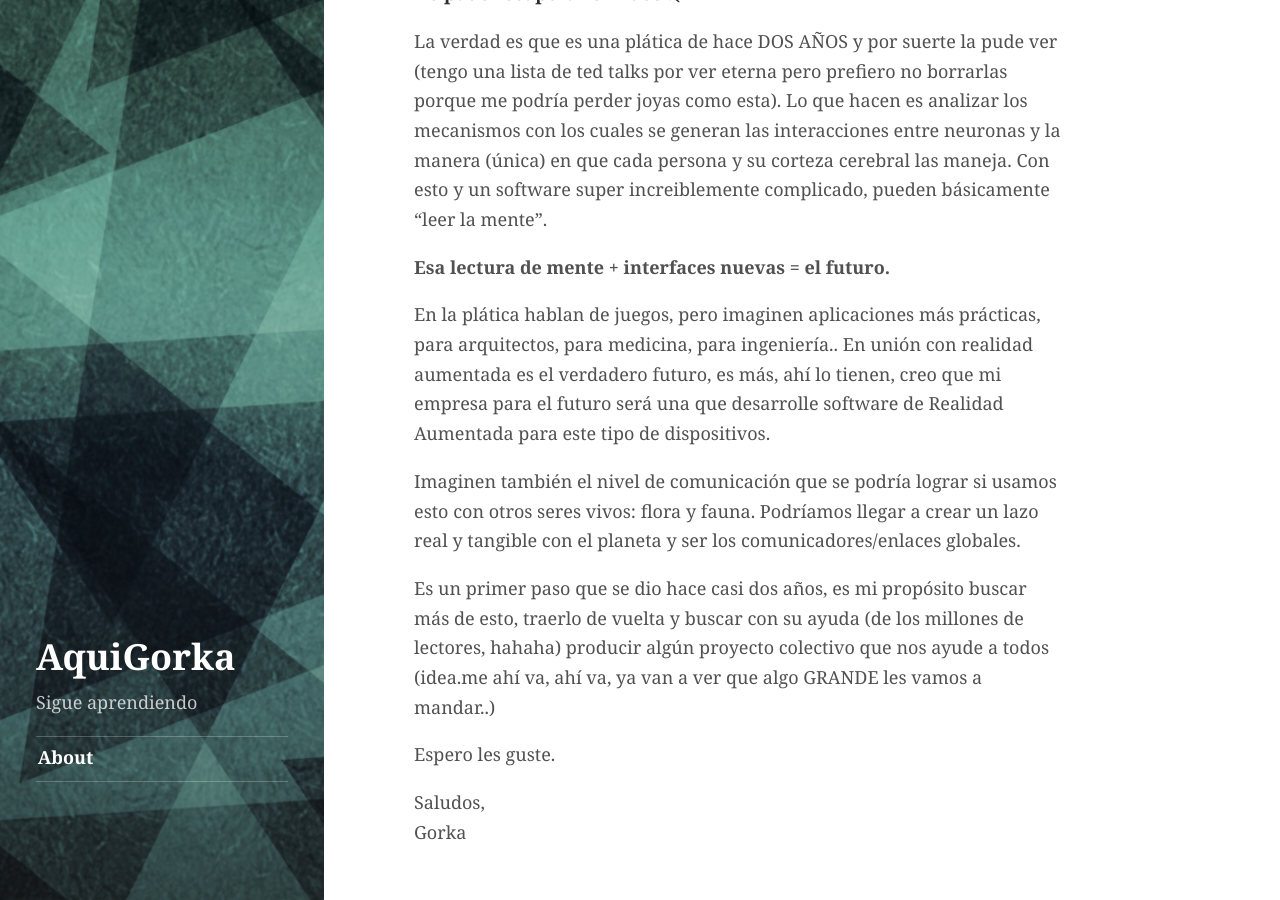
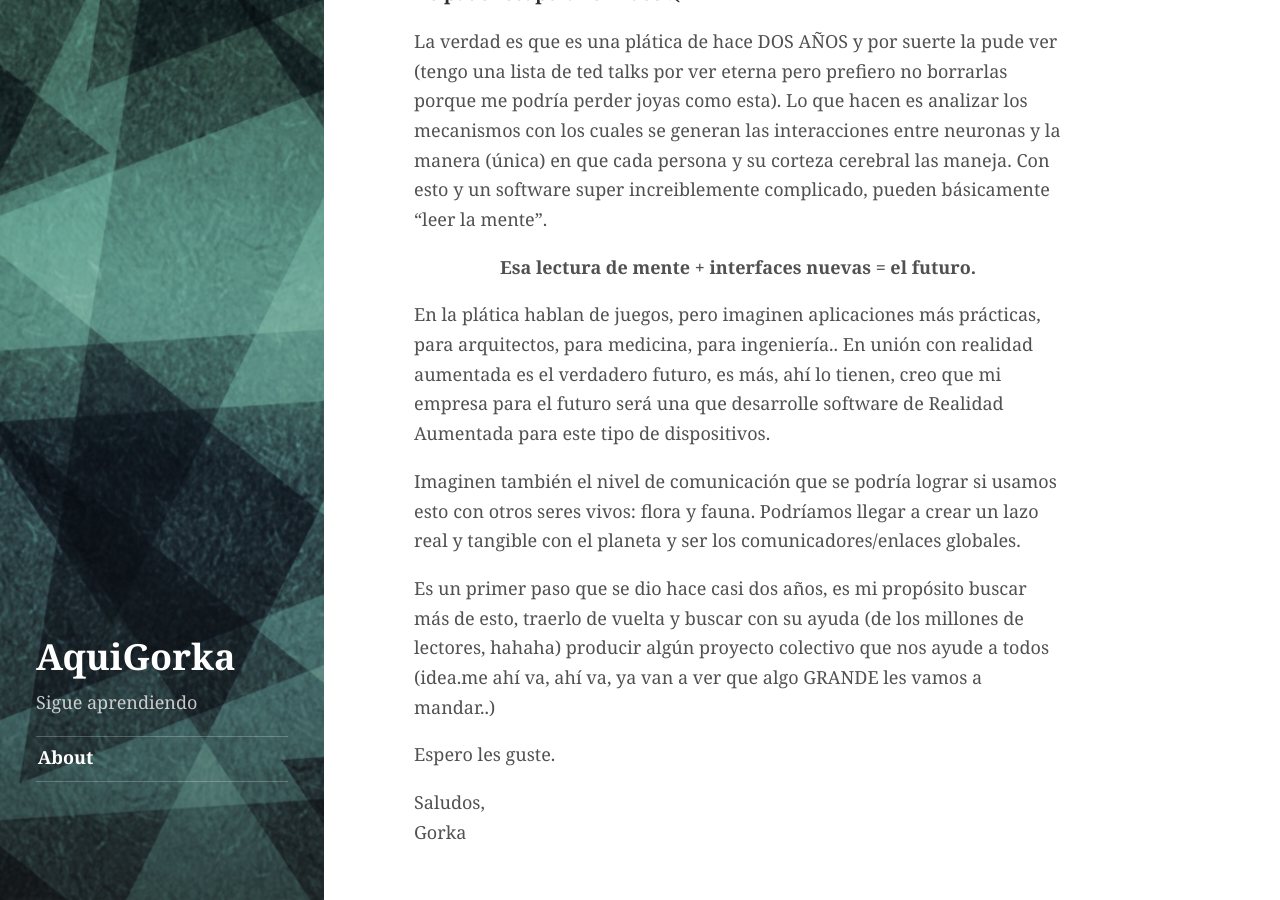
Before and after one commit to AquiGorka/aquigorka.github.io, a Jekyll site: the page built from _posts/2012-01-02-lo-que-podremos-llegar-a-hacer.md, in a window 1280 px wide and 900 px high, scrolled down 546 px. Built offline with Jekyll 4.4.1, drawn with Linux system fonts in a browser that asks for light colours; grey boxes are pictures that could not be loaded.

Commit message:
Fixes style

```diff
--- a/_posts/2012-01-02-lo-que-podremos-llegar-a-hacer.md
+++ b/_posts/2012-01-02-lo-que-podremos-llegar-a-hacer.md
@@ -15,7 +15,7 @@ categories:
 La verdad es que es una plática de hace DOS AÑOS y por suerte la pude ver (tengo una lista de ted talks por ver eterna pero prefiero no borrarlas porque me podría perder joyas como esta).
 Lo que hacen es analizar los mecanismos con los cuales se generan las interacciones entre neuronas y la manera (única) en que cada persona y su corteza cerebral las maneja. Con esto y un software super increiblemente complicado, pueden básicamente “leer la mente”.
 
-<p style="align: center; font-weight: bold;">Esa lectura de mente + interfaces nuevas = el futuro.</p>
+<p style="text-align: center; font-weight: bold;">Esa lectura de mente + interfaces nuevas = el futuro.</p>
 
 En la plática hablan de juegos, pero imaginen aplicaciones más prácticas, para arquitectos, para medicina, para ingeniería.. En unión con realidad aumentada es el verdadero futuro, es más, ahí lo tienen, creo que mi empresa para el futuro será una que desarrolle software de Realidad Aumentada para este tipo de dispositivos.
 
```
